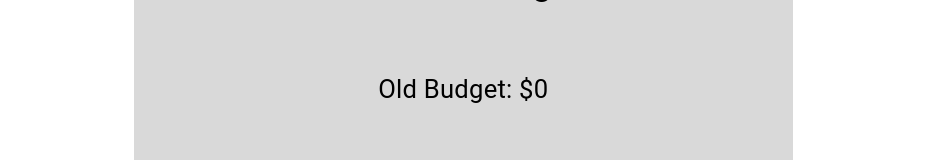
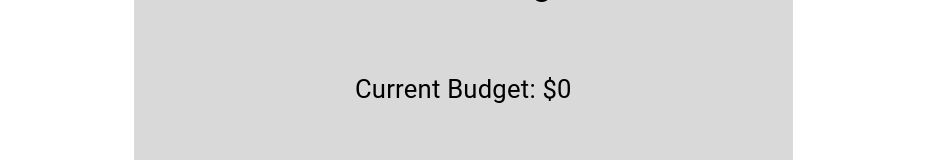
Before and after one commit to danishtran-uci/BudgetBuddy, a React (Create React App) app: page / in a window 1280 px wide. Shown: the part 1888-2048 px from the top of the page, without its empty margins (313-1238 px from the left). Built offline with nearby package versions, Linux system fonts and the light colour scheme.

Commit message:
change old to current budget

```diff
--- a/src/components/Budget/BudgetPage.js
+++ b/src/components/Budget/BudgetPage.js
@@ -50,7 +50,7 @@ function BudgetPage( {budget, setBudget} ) {
             marginBottom: '3vh'
           }}
         >
-          Old Budget: ${budget}
+          Current Budget: ${budget}
         </Typography>
         <CurrencyTextField
           style={{
```
